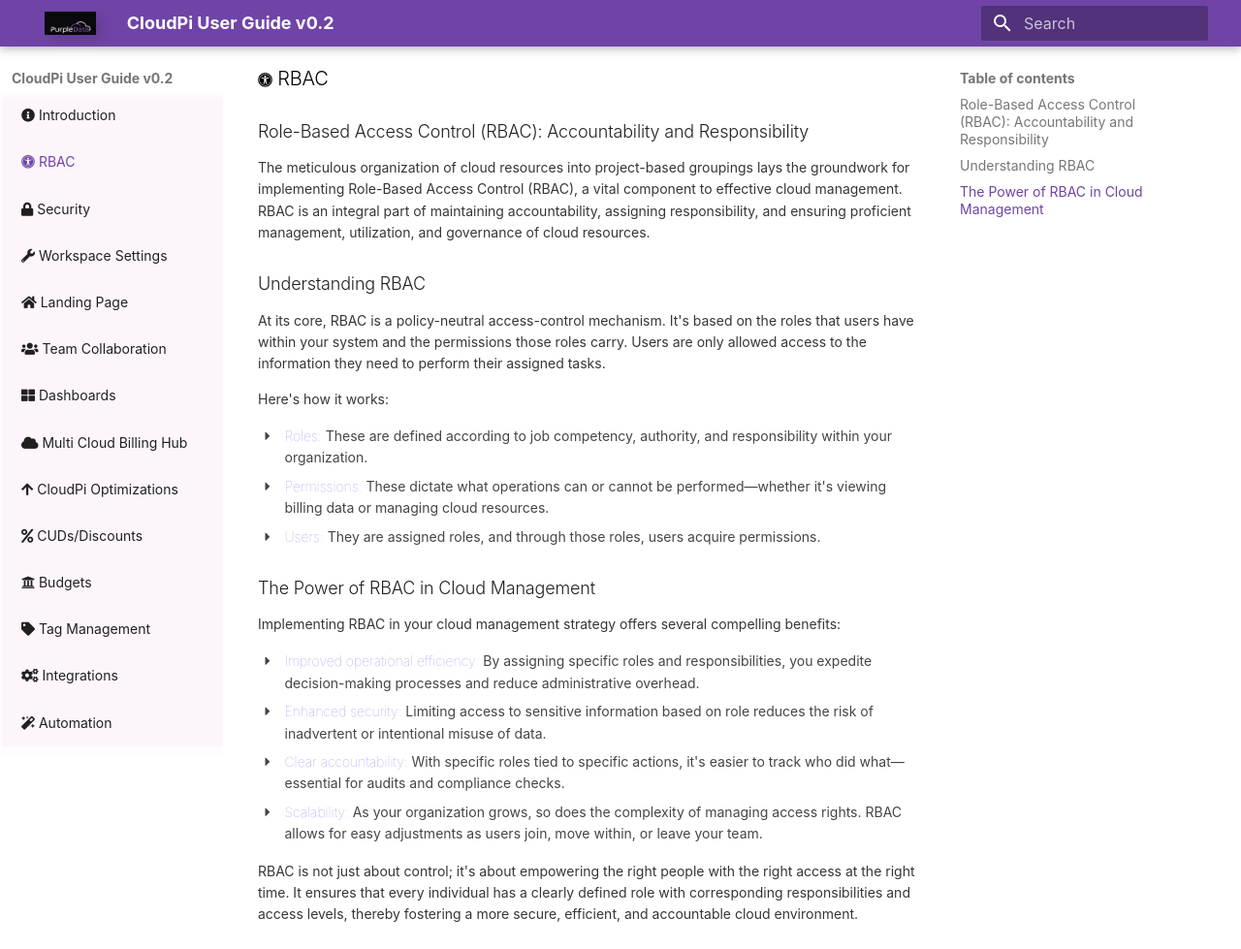
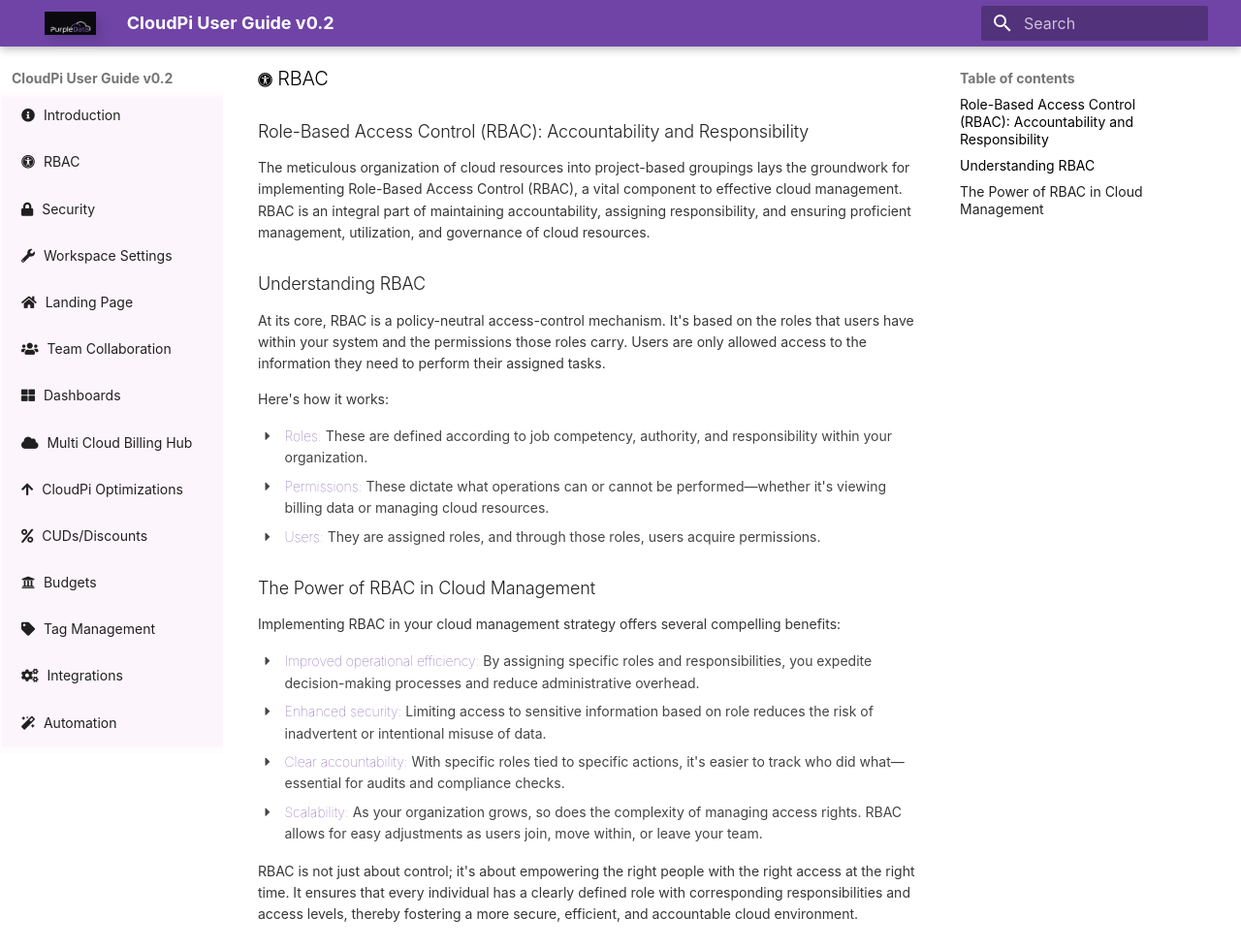
Before and after one commit to karthik-kalakada/mkdocs, an MkDocs documentation site: the page built from docs/rbac.md, in a window 1280 px wide and 979 px high. Shown: the whole window at 97% size. Built offline with MkDocs 1.6.1 and Material for MkDocs 9.7.7, drawn with Linux system fonts in a browser that asks for light colours; some web fonts are replaced.

Commit message:
Update custom.css

```diff
--- a/docs/stylesheets/custom.css
+++ b/docs/stylesheets/custom.css
@@ -1,3 +1,8 @@
+/* .md-header img{
+  display: none !important;
+} */
+
+
 :root {
   /* --md-primary-fg-color:        #EE0F0F; */
   --md-primary-fg-color:        #6F44A6;
@@ -45,10 +50,10 @@
   /* .md-sidebar--secondary {
     background-color: red;
   } */
-  /* .md-nav .md-nav--primary{
-    background-color: #363636;
-    min-height: 200vh;
-  } */
+  .md-nav--primary .md-ellipsis i{
+    margin-right: 5px;
+  }
+
 
   .md-nav--primary .md-nav__item{
     background-color: #eecbe925;
@@ -109,7 +114,8 @@
 /* to reduce boldness size */
 strong {
   font-weight: lighter; /* Adjust the font-weight as needed */
-  color: var(--md-primary-fg-color--light);
+  /* color: var(--md-primary-fg-color--light);  */
+  color: #6F44A6;
 }
 
 /* reduce boldness of h4 */
@@ -205,3 +211,11 @@
   font-size: 14px;
   color: rgb(69, 69, 69);
 }
+
+/*  */
+.md-nav__item .md-nav__link--active, .md-nav__item .md-nav__link--active code {
+  color: inherit;
+}
+.md-nav__link--passed {
+  color: black;
+}
```
